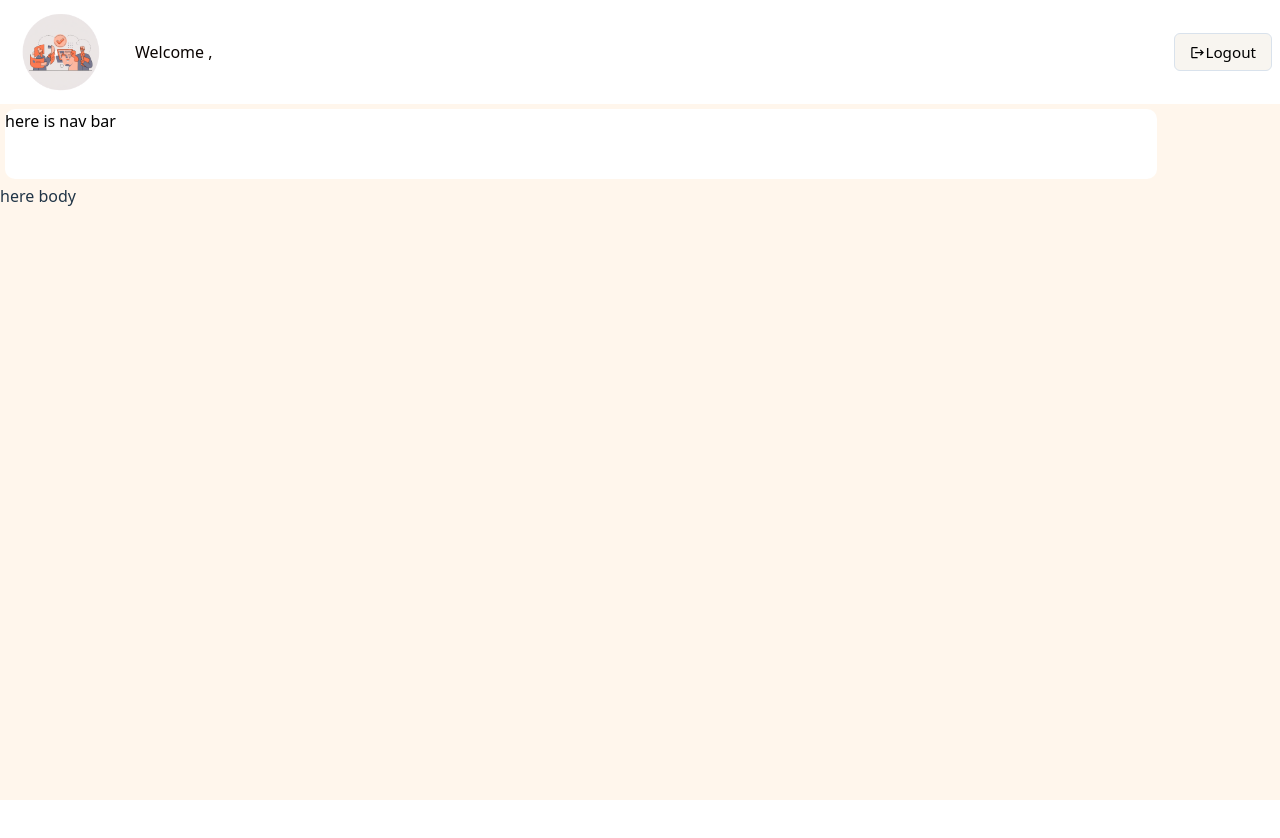
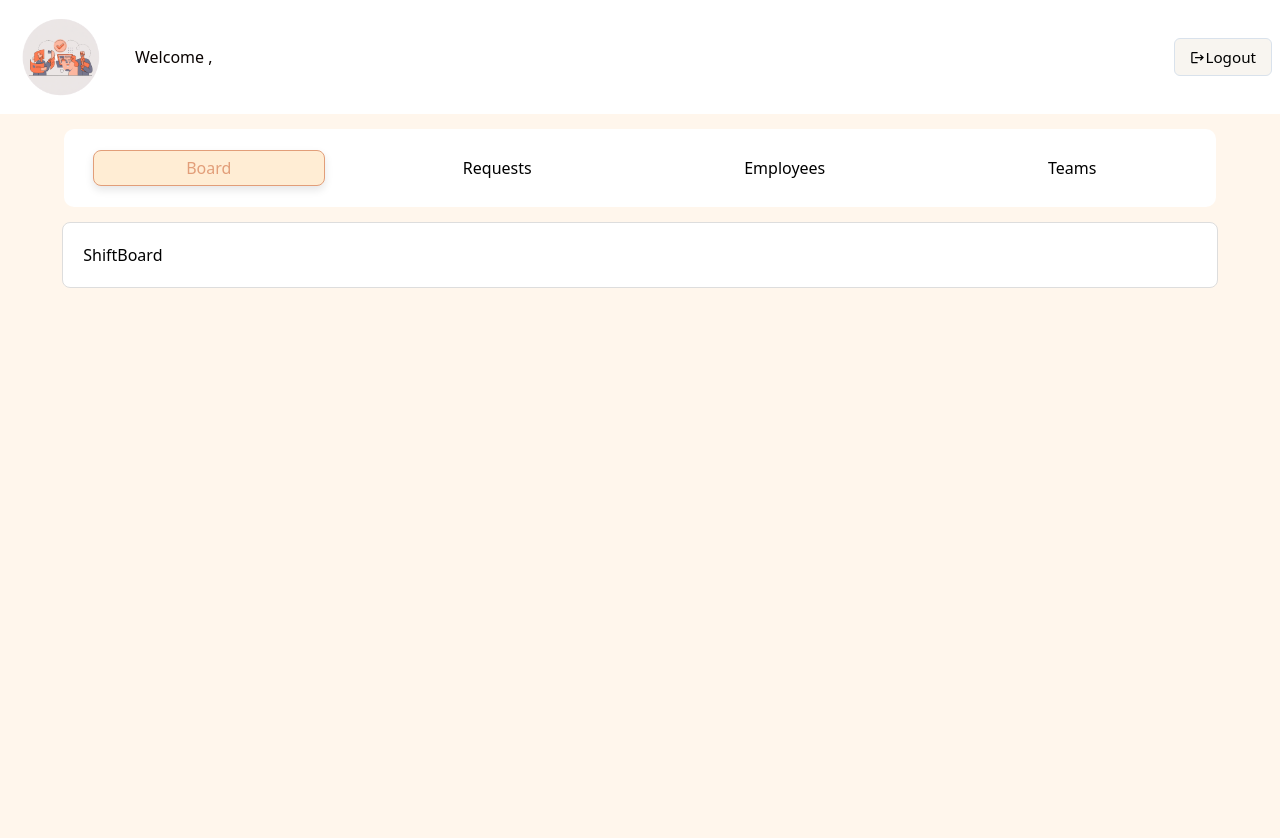
Before and after one commit to wareefAlolayan/wassel-frontend, a React (Vite) app: page /manager/1 in a window 1280 px wide. Shown: the top 838 px of the page. Before the commit the page ends 800 px from the top, so only its background shows below. Built offline with nearby package versions, Linux system fonts and the light colour scheme; no server answers.

Commit message:
did navbar with styling

```diff
--- a/src/components/Manager/ManagerHome.css
+++ b/src/components/Manager/ManagerHome.css
@@ -1,7 +1,7 @@
 .manager-home {
   display: flex;
   flex-direction: column;
-  height: 100vh;
+  height: 300vh;
   width: 100vw;
   justify-content: top;
   align-items: center;
@@ -15,7 +15,6 @@
   width: 100%;
   height: 15vh;
   background-color: rgb(255, 255, 255);
-  box-shadow: 0 2px 4px rgba(0,0,0,0.05);
 }
 
 .bar-left {
@@ -81,13 +80,56 @@ background-color: #f8f5f0;
 .home-body{
     background-color: #fff6ec;
     width: 100%;
-    height: 100%;
+    height: 300vh;
+    justify-items: center;
 }
 .home-body .nav-bar{
     background-color: #ffffff;
     width: 90%;
-    height: 10%;
+    height: 3.4%;
     border-radius: 10px;
     color: #000000;
-    margin: 5px;
+    margin: 15px ;
+    display: flex;
+    flex-direction: row;
+    justify-content: space-around;
+    align-items: center;
 }
+
+
+.tab {
+  width: 20%;
+  background-color: #ffffff;
+  border-radius: 8px;
+  cursor: pointer;
+  font-size: 1rem;
+  text-align: center;
+  padding : 5px 0;
+}
+
+.tab:hover {
+  background-color: #f3f3f3;
+}
+
+.active {
+  width: 20%;
+  background-color: #FFEDD4; /* Active tab color */
+  color: #e29e79;
+  box-shadow: 0 4px 8px rgba(0, 0, 0, 0.1);
+  border-radius: 8px;
+  cursor: pointer;
+  font-size: 1rem;
+  text-align: center;
+  padding : 5px 0;
+  border: 1px solid #e29e79;
+}
+
+.home-body .body  {
+  padding: 20px;
+  border: 1px solid #ddd;
+  border-radius: 8px;
+  flex-grow: 1;
+  background-color: #fff;
+  width: 87%;
+  color: black;
+}
--- a/src/components/Manager/ManagerHome.jsx
+++ b/src/components/Manager/ManagerHome.jsx
@@ -3,11 +3,15 @@ import axios from 'axios'
 import { useParams } from 'react-router'
 import './ManagerHome.css'
 import { MdLogout } from "react-icons/md" //react-icons website
+import EmployeeList from './Employees/EmployeeList'
+import TeamsList from './Teams/TeamsList'
+import ShiftBoard from './Shifts/ShiftBoard'
 
 function ManagerHome() {
   const { managerId } = useParams()
   const [manager, setManager] = useState({})
   const [errors, setErrors] = useState(null)
+  const [activeTab, setActiveTab] = useState('board')
 
   async function getManager() {
     try {
@@ -23,6 +27,10 @@ function ManagerHome() {
   useEffect(() => {
     getManager()
   }, [])
+
+  function handleTabClick(tab) {
+    setActiveTab(tab)
+  }
 
   if (errors) {
     return <h3>{errors}</h3>
@@ -43,11 +51,25 @@ function ManagerHome() {
       </div>
       <div className='home-body'>
         <div className='nav-bar'>
-          here is nav bar
+          <div className={activeTab === 'board' ? 'active' : 'tab'} onClick={() => handleTabClick('board')}>
+            Board
+          </div>
+          <div className={activeTab === 'requests' ? 'active' : 'tab'} onClick={() => handleTabClick('requests')}>
+            Requests
+          </div>
+          <div className={activeTab === 'employees' ? 'active' : 'tab'} onClick={() => handleTabClick('employees')}>
+            Employees
+          </div>
+          <div className={activeTab === 'teams' ? 'active' : 'tab'} onClick={() => handleTabClick('teams')}>
+            Teams
+          </div>
         </div>
 
         <div className='body'>
-          here body
+          {activeTab === 'board' && <div> <ShiftBoard/></div>}
+          {activeTab === 'requests' && <div>Requests content goes here</div>}
+          {activeTab === 'employees' && <div><EmployeeList/></div>}
+          {activeTab === 'teams' && <div><TeamsList/></div>}
         </div>
       </div>
 
--- /dev/null
+++ b/src/components/Manager/Shifts/ShiftBoard.jsx
@@ -0,0 +1,9 @@
+import React from 'react'
+
+function ShiftBoard() {
+  return (
+    <div>ShiftBoard</div>
+  )
+}
+
+export default ShiftBoard
```
Also changed, not shown: src/components/Manager/Shifts/ShiftBoard.css (added).
